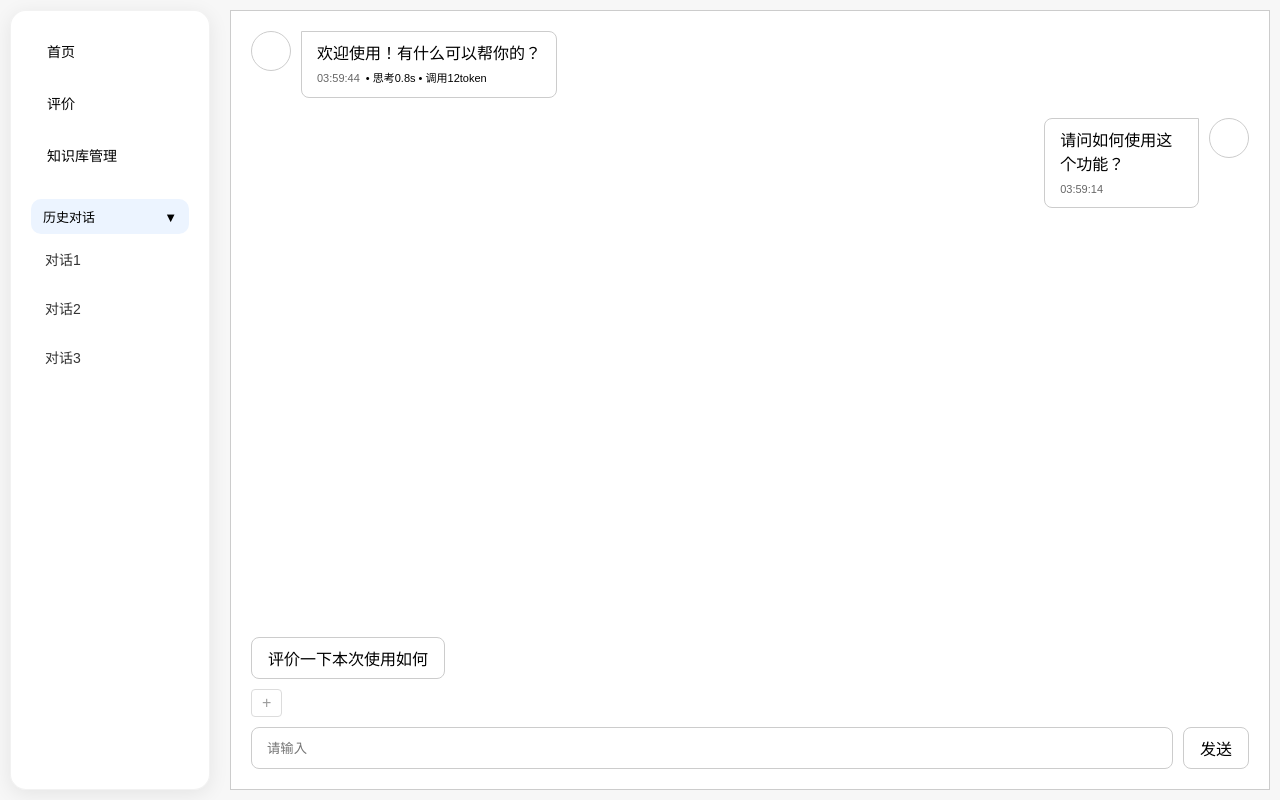
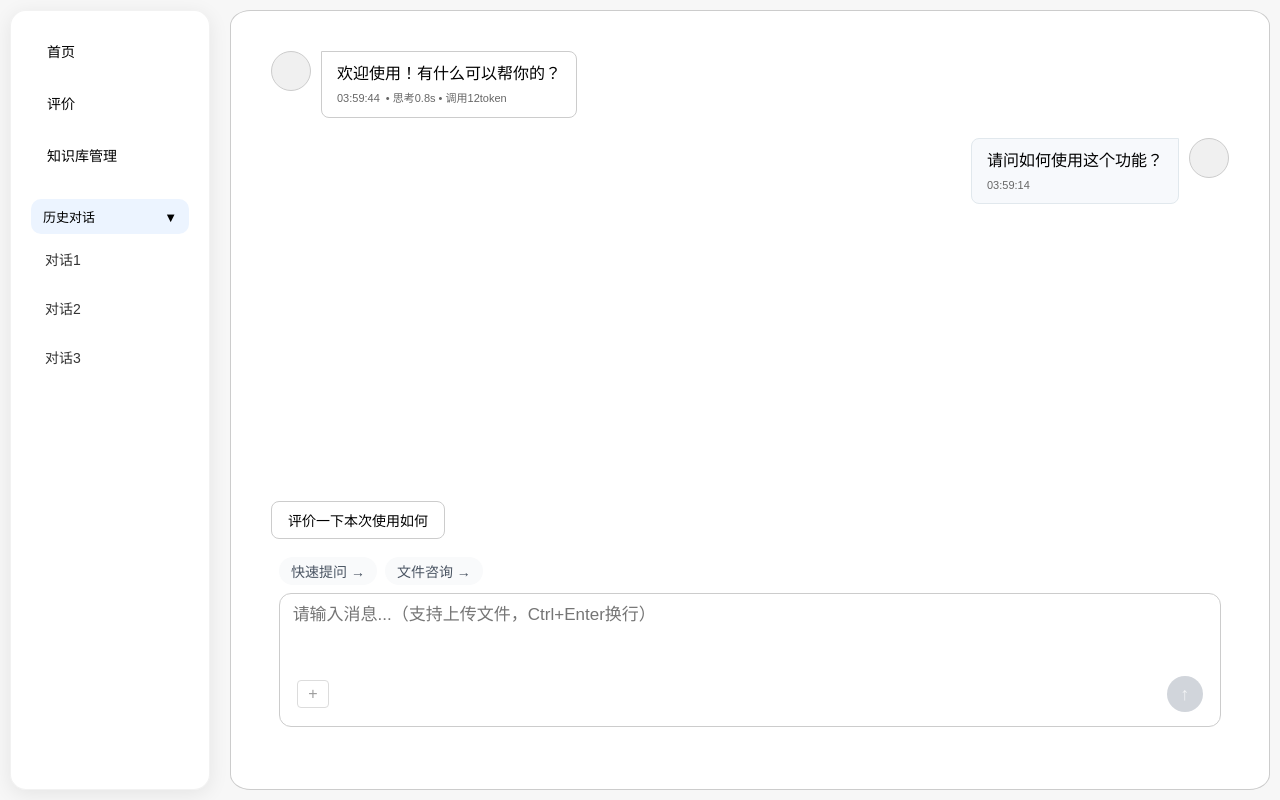
Before and after one commit to DrinkACupOfJuice/SquareConf, a React (Vite) app in the folder demo/: page /chat in a window 1280 px wide. Built offline with nearby package versions, Linux system fonts and the light colour scheme.

Commit message:
input组件引入chat页面

```diff
--- a/demo/src/components/Chatinput/Chatinput.css
+++ b/demo/src/components/Chatinput/Chatinput.css
@@ -34,14 +34,13 @@
   gap: 8px;
   background-color: #ffffff;
   border-radius: 12px;
-  padding: 16px 8px 8px;
+  padding: 8px 8px 8px;
   box-sizing: border-box;
 }
 
 .chat-input-box {
   width: 99%;
   flex: 1;
-  padding: 10px 14px;
   border: none;
   border-radius: 6px;
   resize: none; /* 保留禁用手动拖动（如需允许拖动可改为 resize: vertical） */
--- a/demo/src/pages/Chat/Chat.css
+++ b/demo/src/pages/Chat/Chat.css
@@ -7,15 +7,19 @@
   color: #000;
 }
 
-.container{
-  width: 100%;
-  height: 100%;
+/* 页面整体布局 */
+.container {
+  width: 100vw;
+  height: 100vh;
+  display: flex;
   gap: 20px;
   padding: 20px;
   background: #f9f9f9;
 }
 
+/* 聊天容器 */
 .chat-container {
+  border-radius: 2%;
   width: 100%;
   display: flex;
   flex-direction: column;
@@ -23,6 +27,7 @@
   padding: 20px;
   background: #fff;
   position: relative;
+  height: 100%;
 }
 
 /* 消息列表区域 */
@@ -31,15 +36,16 @@
   overflow-y: auto;
   display: flex;
   flex-direction: column;
-  height: 90%;
+  padding: 20px;
+  background: #fff;
   gap: 20px;
-  padding-bottom: 20px;
 }
 
 .message {
   display: flex;
   align-items: flex-start;
   gap: 10px;
+  max-width: 80%;
 }
 
 .avatar {
@@ -47,21 +53,25 @@
   height: 40px;
   border-radius: 50%;
   border: 1px solid #ccc;
+  background-color: #f0f0f0;
+  flex-shrink: 0;
 }
 
 .bubble {
-  max-width: 60%;
+  max-width: 100%;
   padding: 10px 15px;
   border: 1px solid #ccc;
   border-radius: 8px;
   border-top-left-radius: 0;
   position: relative;
+  background-color: #fff;
 }
 
-/* 消息内容和元信息容器 */
 .bubble-content {
   margin-bottom: 4px;
   line-height: 1.5;
+  white-space: pre-line;
+  word-break: break-word;
 }
 
 .bubble-meta {
@@ -70,9 +80,9 @@
   text-align: left;
 }
 
-/* AI消息元信息额外样式 */
 .ai-meta {
   margin-left: 6px;
+  color: #666;
 }
 
 .message.user {
@@ -83,45 +93,54 @@
 .message.user .bubble {
   border-top-right-radius: 0;
   border-top-left-radius: 8px;
+  background-color: #f7f9fc;
+  border-color: #e1e8ed;
 }
 
-.rating-btn, .send-btn {
+/* 工具行（评价按钮） */
+.tools-row {
+  display: flex;
+  align-items: center;
+  gap: 12px;
+  margin-bottom: 10px;
+  padding: 0 20px;
+}
+
+/* 评价按钮样式 */
+.rating-btn {
   padding: 8px 16px;
   border: 1px solid #ccc;
   background: none;
   cursor: pointer;
   transition: background 0.1s;
   width: fit-content;
+  font-size: 14px;
 }
 
-.rating-btn:active, .send-btn:active {
+.rating-btn:hover {
+  background-color: #f5f5f5;
+}
+
+.rating-btn:active {
   background: #ccc;
 }
 
-.input-row {
-  display: flex;
-  gap: 10px;
+/* 输入区域容器（仅控制ChatInput的外层布局） */
+.input-area {
+  width: 100%;
+  padding: 0 20px 20px;
+  box-sizing: border-box;
 }
 
-.input-box {
-  flex: 1;
-  padding: 10px 15px;
-  border: 1px solid #ccc;
-  border-radius: 8px;
-}
-.tools-row {
-  display: flex;
-  align-items: center;
-  gap: 12px; /* 评价按钮与上传组件间距 */
-  margin-bottom: 10px;
+.chat-input-container{
+  width: 100%!important;
 }
 
-.uploader-wrapper {
-  display: flex;
-  align-items: center;
+.chat-input-wrapper{
+  border:1px solid #ccc;
 }
 
-/* 评价弹窗 */
+/* 评价弹窗样式 */
 .rating-modal {
   position: fixed;
   top: 0;
@@ -141,6 +160,7 @@
   padding: 25px;
   width: 500px;
   position: relative;
+  border-radius: 8px;
 }
 
 .modal-title {
@@ -160,13 +180,22 @@
   background: none;
   cursor: pointer;
   transition: background 0.1s;
+  width: 30px;
+  height: 30px;
+  display: flex;
+  align-items: center;
+  justify-content: center;
+  border-radius: 50%;
+}
+
+.close-btn:hover {
+  background: #f5f5f5;
 }
 
 .close-btn:active {
   background: #ccc;
 }
 
-/* 评分输入区域 */
 .rating-input-group {
   margin-bottom: 20px;
 }
@@ -183,19 +212,19 @@
   border: 1px solid #ccc;
   font-size: 16px;
   background: #fff;
+  border-radius: 4px;
 }
 
 .rating-input.error {
-  border-color: #999;
+  border-color: #ef4444;
 }
 
 .error-message {
   margin-top: 5px;
   font-size: 14px;
-  color: #666;
+  color: #ef4444;
 }
 
-/* 详细评价输入区域 */
 .comment-input-group {
   margin-bottom: 25px;
 }
@@ -214,9 +243,9 @@
   resize: vertical;
   background: #fff;
   min-height: 100px;
+  border-radius: 4px;
 }
 
-/* 弹窗按钮区域 */
 .modal-actions {
   display: flex;
   justify-content: flex-end;
@@ -229,8 +258,47 @@
   background: none;
   cursor: pointer;
   transition: background 0.1s;
+  border-radius: 4px;
+}
+
+.cancel-btn:hover, .submit-btn:hover {
+  background-color: #f5f5f5;
 }
 
 .cancel-btn:active, .submit-btn:active {
   background: #ccc;
 }
+
+/* 响应式调整 */
+@media (max-width: 768px) {
+  .container {
+    padding: 10px;
+    gap: 10px;
+  }
+
+  .chat-container {
+    padding: 10px;
+  }
+
+  .message-list {
+    padding: 10px;
+    gap: 15px;
+  }
+
+  .message {
+    max-width: 90%;
+  }
+
+  .modal-content {
+    width: 90%;
+    padding: 20px;
+  }
+
+  .tools-row {
+    padding: 0 10px;
+  }
+
+  .input-area {
+    padding: 0 10px 10px;
+  }
+}
--- a/demo/src/pages/Chat/Chat.tsx
+++ b/demo/src/pages/Chat/Chat.tsx
@@ -1,12 +1,23 @@
-import React, { useState, useEffect } from 'react';
+import React, { useState, useEffect, useRef } from 'react';
 import './chat.css';
-import FileUploader from '../../components/Fileuploader/Fileuploader';
-import Sidebar from '../../components/Sidebar/Sidebar'; // 引入Sidebar组件
+import Sidebar from '../../components/Sidebar/Sidebar';
+import ChatInput from '../../components/Chatinput/Chatinput';
 
 // 定义对话类型（与Sidebar组件一致）
 interface Dialog {
   id: string;
   title: string;
+}
+
+// 消息类型接口（新增时间、思考时间、token数字段、文件字段）
+interface Message {
+  id: string;
+  sender: 'user' | 'assistant';
+  content: string;
+  time: string; // 消息发送时间
+  thinkingTime?: number; // AI思考时间（秒），仅AI消息有
+  tokenCount?: number; // 调用token数，仅AI消息有
+  file?: { id?: string; name?: string; url?: string }; // 文件信息（可选）
 }
 
 // 对话列表数据（传递给Sidebar组件）
@@ -15,16 +26,6 @@ interface Dialog {
   { id: '2', title: '对话2' },
   { id: '3', title: '对话3' },
 ];
-
-// 消息类型接口（新增时间、思考时间、token数字段）
-interface Message {
-  id: string;
-  sender: 'user' | 'assistant';
-  content: string;
-  time: string; // 消息发送时间
-  thinkingTime?: number; // AI思考时间（秒），仅AI消息有
-  tokenCount?: number; // 调用token数，仅AI消息有
-}
 
 const Chat: React.FC = () => {
   const [messages, setMessages] = useState<Message[]>([
@@ -43,11 +44,11 @@ const Chat: React.FC = () => {
       time: formatTime(new Date(Date.now() - 1000 * 30)) // 模拟30秒前发送
     },
   ]);
-  const [inputValue, setInputValue] = useState('');
   const [isRatingOpen, setIsRatingOpen] = useState(false);
   const [ratingScore, setRatingScore] = useState<string>('');
   const [ratingComment, setRatingComment] = useState('');
   const [scoreError, setScoreError] = useState('');
+  const chatInputRef = useRef<{ setInput: (value: string) => void } | null>(null);
 
   // 格式化时间为 "HH:MM:SS"
   function formatTime(date: Date): string {
@@ -72,17 +73,19 @@ const Chat: React.FC = () => {
   }, [ratingScore]);
 
   // 模拟AI思考过程（随机1-3秒）
-  const simulateAIChat = (userContent: string): Promise<{ content: string; thinkingTime: number; tokenCount: number }> => {
+  const simulateAIChat = (userContent: string, hasFile: boolean): Promise<{ content: string; thinkingTime: number; tokenCount: number }> => {
     return new Promise((resolve) => {
       const thinkingTime = Math.floor(Math.random() * 2000) + 1000; // 1-3秒
       setTimeout(() => {
-        // 模拟AI回复内容（根据用户问题匹配）
         let aiContent = '';
         let tokenCount = 0;
 
-        if (userContent.includes('使用')) {
+        if (hasFile) {
+          aiContent = '我已收到你上传的文件！请告诉我你需要对这个文件进行什么操作（如解析内容、转换格式等），我会为你处理～';
+          tokenCount = Math.floor(aiContent.length * 0.7);
+        } else if (userContent.includes('使用')) {
           aiContent = '你可以通过输入框发送消息与我互动，点击"评价一下本次使用如何"可提交评分和反馈，发送后我会及时回复你～';
-          tokenCount = Math.floor(aiContent.length * 0.7); // 粗略估算token数（1汉字≈0.7token）
+          tokenCount = Math.floor(aiContent.length * 0.7);
         } else if (userContent.includes('评分')) {
           aiContent = '评分范围是1-100分，你可以在弹窗中输入分数并填写详细评价，提交后会同步到系统中哦';
           tokenCount = Math.floor(aiContent.length * 0.7);
@@ -93,29 +96,37 @@ const Chat: React.FC = () => {
 
         resolve({
           content: aiContent,
-          thinkingTime: thinkingTime / 1000, // 转换为秒
+          thinkingTime: thinkingTime / 1000,
           tokenCount
         });
       }, thinkingTime);
     });
   };
 
-  // 消息发送逻辑（新增AI回复）
-  const handleSend = async () => {
-    if (!inputValue.trim()) return;
+  // 消息发送逻辑（适配 ChatInput）
+  const handleSend = async (inputValue: string, uploadedFile: { id?: string; name?: string; url?: string } | null) => {
+    let userContent = inputValue.trim();
+    const hasFile = !!uploadedFile;
 
-    // 1. 添加用户消息
+    // 拼接文件信息
+    if (hasFile) {
+      userContent = userContent
+        ? `${userContent}\n📄 上传文件：${uploadedFile.name}`
+        : `📄 上传文件：${uploadedFile.name}`;
+    }
+
+    // 添加用户消息
     const userMessage: Message = {
       id: `msg-${Date.now()}`,
       sender: 'user',
-      content: inputValue,
-      time: formatTime(new Date())
+      content: userContent,
+      time: formatTime(new Date()),
+      file: uploadedFile || undefined
     };
     setMessages(prev => [...prev, userMessage]);
-    setInputValue('');
 
-    // 2. 模拟AI思考并回复
-    const aiResponse = await simulateAIChat(inputValue);
+    // AI回复
+    const aiResponse = await simulateAIChat(inputValue, hasFile);
     const aiMessage: Message = {
       id: `resp-${Date.now()}`,
       sender: 'assistant',
@@ -127,7 +138,7 @@ const Chat: React.FC = () => {
     setMessages(prev => [...prev, aiMessage]);
   };
 
-  // 打开评价弹窗
+  // 评价相关方法
   const openRating = () => {
     setIsRatingOpen(true);
     setRatingScore('');
@@ -135,12 +146,10 @@ const Chat: React.FC = () => {
     setScoreError('');
   };
 
-  // 关闭评价弹窗
   const closeRating = () => {
     setIsRatingOpen(false);
   };
 
-  // 提交评价
   const submitRating = () => {
     const num = Number(ratingScore);
     if (!ratingScore) {
@@ -152,13 +161,10 @@ const Chat: React.FC = () => {
       return;
     }
 
-    console.log('提交评价：', {
-      评分: num,
-      详细评价: ratingComment
-    });
+    console.log('提交评价：', { 评分: num, 详细评价: ratingComment });
     closeRating();
 
-    // 评价提交后，AI自动回复
+    // 评价后AI回复
     const aiMessage: Message = {
       id: `resp-${Date.now()}`,
       sender: 'assistant',
@@ -172,7 +178,8 @@ const Chat: React.FC = () => {
 
   return (
     <div className="container">
-      <Sidebar dialogs={dialogs} />
+      <Sidebar dialogs={dialogs} activeKey="/chat" />
+
       <div className="chat-container">
         {/* 消息列表区域 */}
         <div className="message-list">
@@ -186,7 +193,6 @@ const Chat: React.FC = () => {
                 <div className="bubble-content">{msg.content}</div>
                 <div className="bubble-meta">
                   {msg.time}
-                {/* AI消息额外显示思考时间和token数 */}
                   {msg.sender === 'assistant' && (
                     <span className="ai-meta">
                       • 思考{msg.thinkingTime?.toFixed(1)}s • 调用{msg.tokenCount}token
@@ -198,36 +204,33 @@ const Chat: React.FC = () => {
           ))}
         </div>
 
-      <div>
+        {/* 输入区域（评价按钮 + ChatInput） */}
+        <div className="tools-row">
           <button className="rating-btn" onClick={openRating}>
             评价一下本次使用如何
           </button>
-         <div className="uploader-wrapper">
-            <FileUploader />
-          </div>
-        <div className="input-row">
-          <input
-            type="text"
-            className="input-box"
-            placeholder="请输入"
-            value={inputValue}
-            onChange={(e) => setInputValue(e.target.value)}
-            onKeyPress={(e) => e.key === 'Enter' && handleSend()}
-          />
-          <button className="send-btn" onClick={handleSend}>
-            发送
-          </button>
-        </div>
         </div>
 
-      {/* 评价弹窗（带详细评价） */}
+        {/* ChatInput 组件（适配原有样式） */}
+        <div className="input-area">
+          <ChatInput
+            ref={chatInputRef}
+            placeholder="请输入消息...（支持上传文件，Ctrl+Enter换行）"
+            onSend={handleSend}
+            quickActions={[
+              { label: '快速提问', onClick: () => chatInputRef.current?.setInput('请介绍一下核心功能') },
+              { label: '文件咨询', onClick: () => chatInputRef.current?.setInput('请解析这个文件的内容') }
+            ]}
+          />
+        </div>
+
+        {/* 评价弹窗 */}
         {isRatingOpen && (
           <div className="rating-modal">
             <div className="modal-content">
               <button className="close-btn" onClick={closeRating}>×</button>
               <h3 className="modal-title">请评价</h3>
 
-            {/* 评分输入 */}
               <div className="rating-input-group">
                 <label className="rating-label">评分（1-100）：</label>
                 <input
@@ -241,7 +244,6 @@ const Chat: React.FC = () => {
                 {scoreError && <div className="error-message">{scoreError}</div>}
               </div>
 
-            {/* 详细评价输入 */}
               <div className="comment-input-group">
                 <label className="comment-label">详细评价：</label>
                 <textarea
```
Lines whose indentation alone changed are shown as unchanged.
